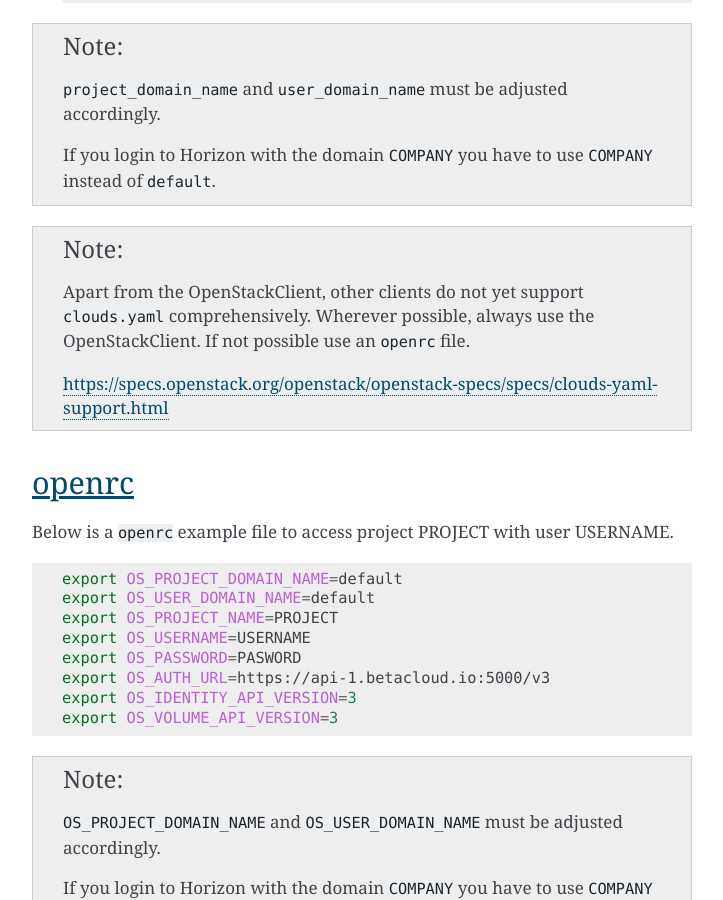
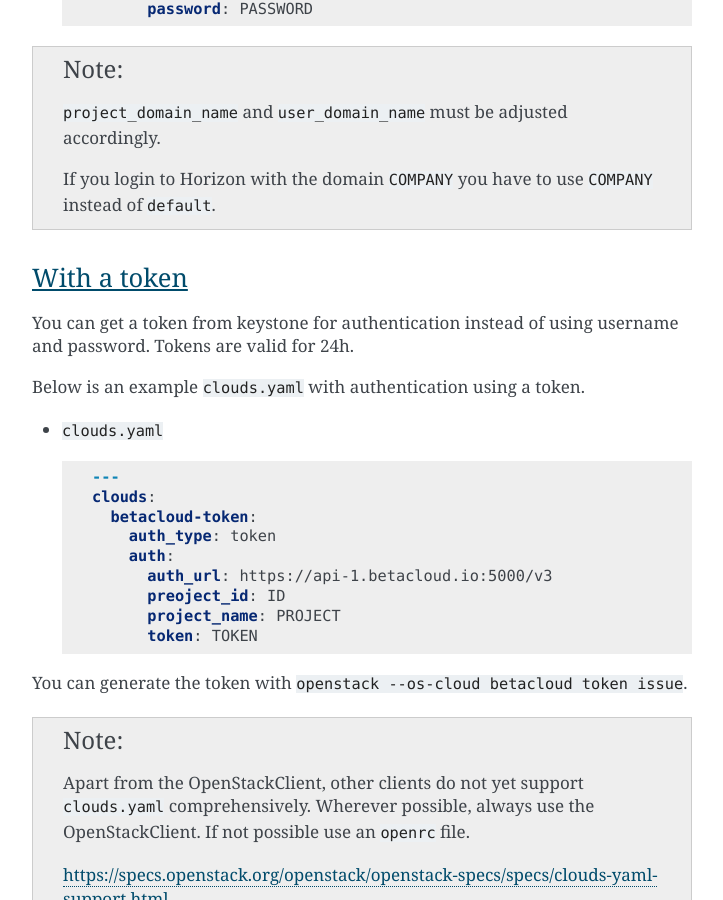
Before and after one commit to betacloud/documentation, a Sphinx documentation site: the page built from source/generic/authentication.rst, in a window 1280 px wide and 900 px high, scrolled down 2432 px. Shown: the whole window, without its empty margins (388-1111 px from the left). Built offline with Sphinx 7.4.7, drawn with Linux system fonts in a browser that asks for light colours; some of the changed text lies outside the part shown.

Commit message:
Add section about token auth with clouds.yaml (#10)

```diff
--- a/source/generic/authentication.rst
+++ b/source/generic/authentication.rst
@@ -117,6 +117,29 @@ Alternatively, this file can be used. No vendor profile is used here.
    If you login to Horizon with the domain ``COMPANY`` you have to use ``COMPANY``
    instead of ``default``.
 
+With a token
+------------
+
+You can get a token from keystone for authentication instead of using username and password. Tokens are valid for 24h.
+
+Below is an example ``clouds.yaml`` with authentication using a token.
+
+* ``clouds.yaml``
+
+  .. code-block:: yaml
+
+    ---
+    clouds:
+      betacloud-token:
+        auth_type: token
+        auth:
+          auth_url: https://api-1.betacloud.io:5000/v3
+          preoject_id: ID
+          project_name: PROJECT
+          token: TOKEN
+
+You can generate the token with ``openstack --os-cloud betacloud token issue``.
+
 .. note::
 
    Apart from the OpenStackClient, other clients do not yet support ``clouds.yaml``
```
